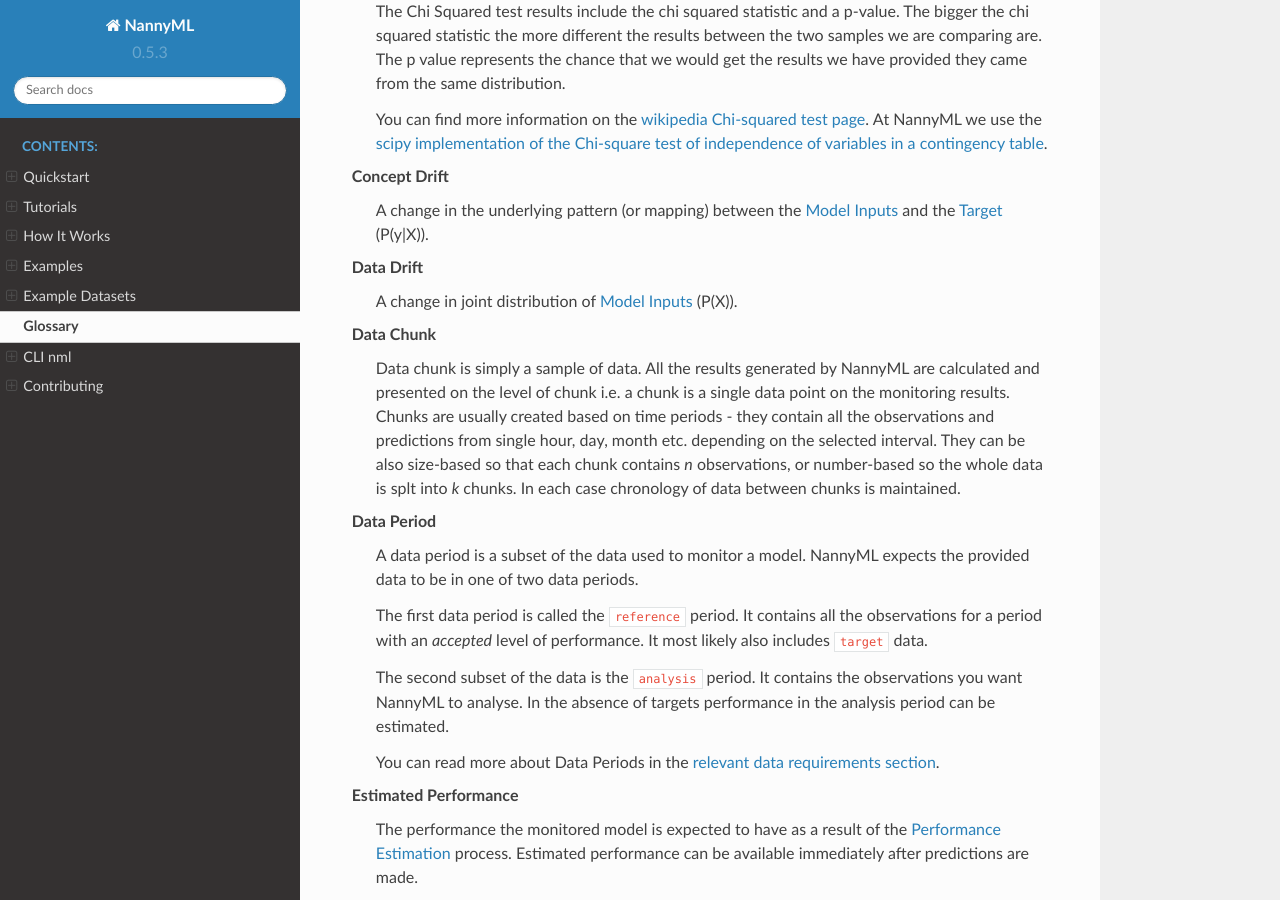
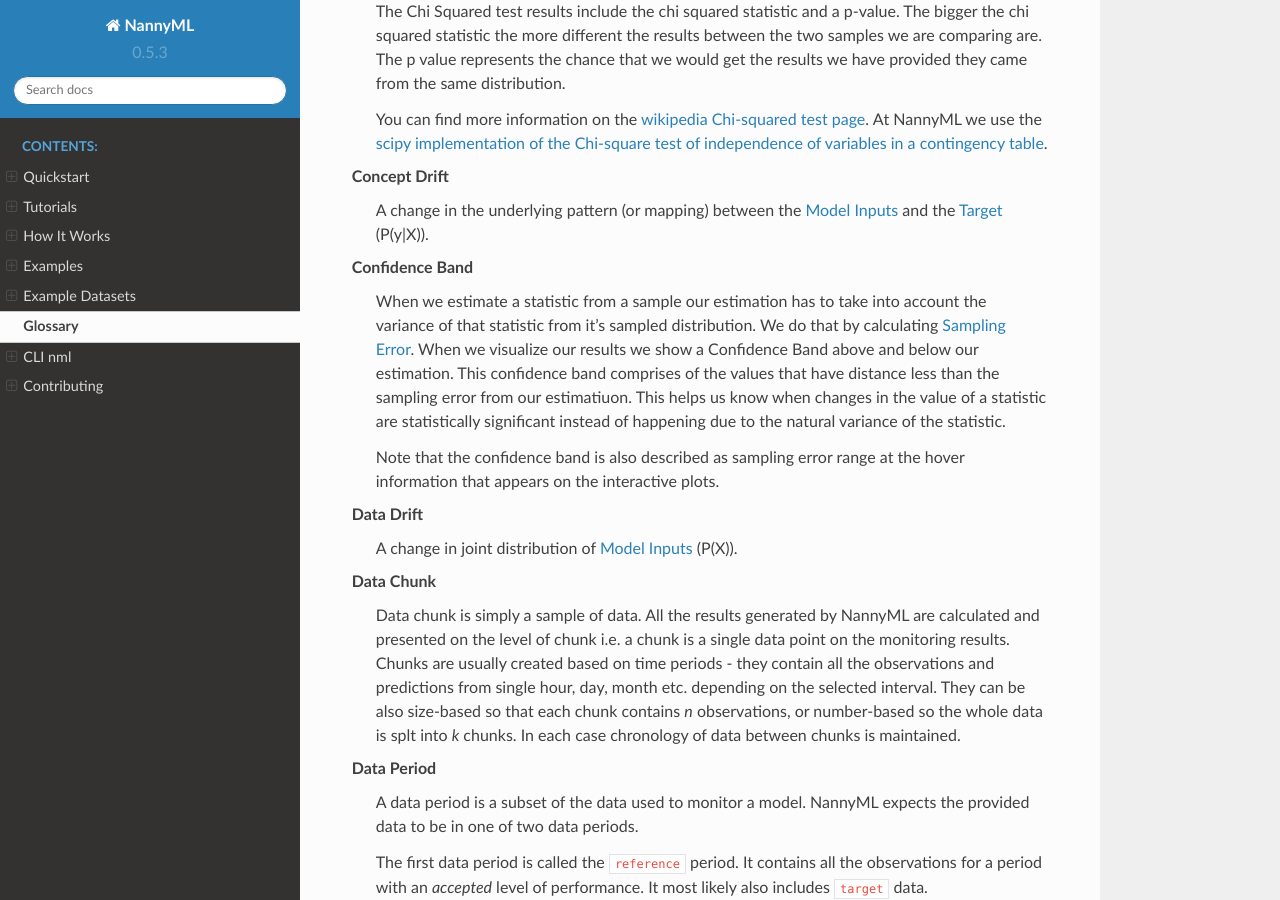
Before and after one commit to NannyML/nannyml, a Sphinx documentation site: the page built from docs/glossary.rst, in a window 1280 px wide and 900 px high, scrolled down 644 px. Built offline with Sphinx 7.4.7 and the Read the Docs theme 2.0.0, drawn with Linux system fonts in a browser that asks for light colours; pages that are not in the unit, such as notebooks, are missing from menus.

Commit message:
[skip ci] doc - confidence bands

```diff
--- a/docs/glossary.rst
+++ b/docs/glossary.rst
@@ -37,6 +37,16 @@
 
     Concept Drift
         A change in the underlying pattern (or mapping) between the :term:`Model Inputs` and the :term:`Target` (P(y|X)).
+
+    Confidence Band
+        When we estimate a statistic from a sample our estimation has to take into account the variance of that statistic
+        from it's sampled distribution. We do that by calculating :term:`Sampling Error`. When we visualize our results
+        we show a Confidence Band above and below our estimation. This confidence band comprises of the values that have distance
+        less than the sampling error from our estimatiuon. This helps us know when changes in the value of a statistic are
+        statistically significant instead of happening due to the natural variance of the statistic.
+
+        Note that the confidence band is also described as sampling error range at the hover information that appears on
+        the interactive plots.
 
     Data Drift
         A change in joint distribution of :term:`Model Inputs` (P(X)).
--- a/docs/how_it_works/estimation_of_standard_error.rst
+++ b/docs/how_it_works/estimation_of_standard_error.rst
@@ -95,7 +95,8 @@
 68,2% chance of being in the range [0.45, 0.55]. If we extend the range to [0.4, 0.6] then there is a 95% chance of the accuracy
 we calculate from the sample being in that range. And if we extend the range to [0.35, 0.65] then there is a 99.7% chance that
 the measured accuracy will fall within the specified range. Within NannyML we define :term:`Sampling Error` to be +/- 3
-:term:`standard errors<Standard Error>`, and this is the *sampling error range* we display as Confidence Range in our plots.
+:term:`standard errors<Standard Error>`, and this is the :term:`Confidence Band` that appears as a shaded purple area
+in our plots.
 
 
 Sampling Error Estimation and Interpretation for NannyML features
--- a/docs/tutorials/performance_estimation/binary_performance_estimation.rst
+++ b/docs/tutorials/performance_estimation/binary_performance_estimation.rst
@@ -145,8 +145,8 @@
  - ``realized_<metric>`` - when ``target`` values are available for a chunk, the realized performance metric will also
    be calculated and included within the results.
  - ``estimated_<metric>`` - the estimate of a metric for a specific chunk,
- - ``upper_confidence_<metric>`` and ``lower_confidence_<metric>`` - these equal to estimated value +/-
-   3 times the estimated sampling error.
+ - ``upper_confidence_<metric>`` and ``lower_confidence_<metric>`` - These values show the :term:`Confidence Band` of the relevant metric
+   and are equal to estimated value +/- 3 times the estimated :term:`Sampling Error`.
  - ``upper_threshold_<metric>`` and ``lower_threshold_<metric>`` - crossing these thresholds will raise an alert on significant
    performance change. The thresholds are calculated based on the actual performance of the monitored model on chunks in
    the ``reference`` partition. The thresholds are 3 standard deviations away from the mean performance calculated on
@@ -170,7 +170,7 @@
   indicated by a red, diamond-shaped point marker in the middle of the chunk.
 
 Description of tabular results above explains how the
-confidence bands and thresholds are calculated. Additional information is shown in the hover (these are
+:term:`Confidence Bands` and thresholds are calculated. Additional information is shown in the hover (these are
 interactive plots, though only static views are included here).
 
 .. code-block:: python
--- a/docs/tutorials/performance_estimation/multiclass_performance_estimation.rst
+++ b/docs/tutorials/performance_estimation/multiclass_performance_estimation.rst
@@ -147,8 +147,8 @@
  - ``realized_<metric>`` - when ``target`` values are available for a chunk, the realized performance metric will also
    be calculated and included within the results.
  - ``estimated_<metric>`` - the estimate of a metric for a specific chunk,
- - ``upper_confidence_<metric>`` and ``lower_confidence_<metric>`` - these equal to estimated value +/-
-   3 times the estimated sampling error.
+ - ``upper_confidence_<metric>`` and ``lower_confidence_<metric>`` - These values show the :term:`Confidence Band` of the relevant metric
+   and are equal to estimated value +/- 3 times the estimated :term:`Sampling Error`.
  - ``upper_threshold_<metric>`` and ``lower_threshold_<metric>`` - crossing these thresholds will raise an alert on significant
    performance change. The thresholds are calculated based on the actual performance of the monitored model on chunks in
    the ``reference`` partition. The thresholds are 3 standard deviations away from the mean performance calculated on
@@ -172,7 +172,7 @@
   indicated by a red, diamond-shaped point marker in the middle of the chunk.
 
 Description of tabular results above explains how the
-confidence bands and thresholds are calculated. Additional information is shown in the hover (these are
+:term:`Confidence Bands` and thresholds are calculated. Additional information is shown in the hover (these are
 interactive plots, though only static views are included here).
 
 
```
